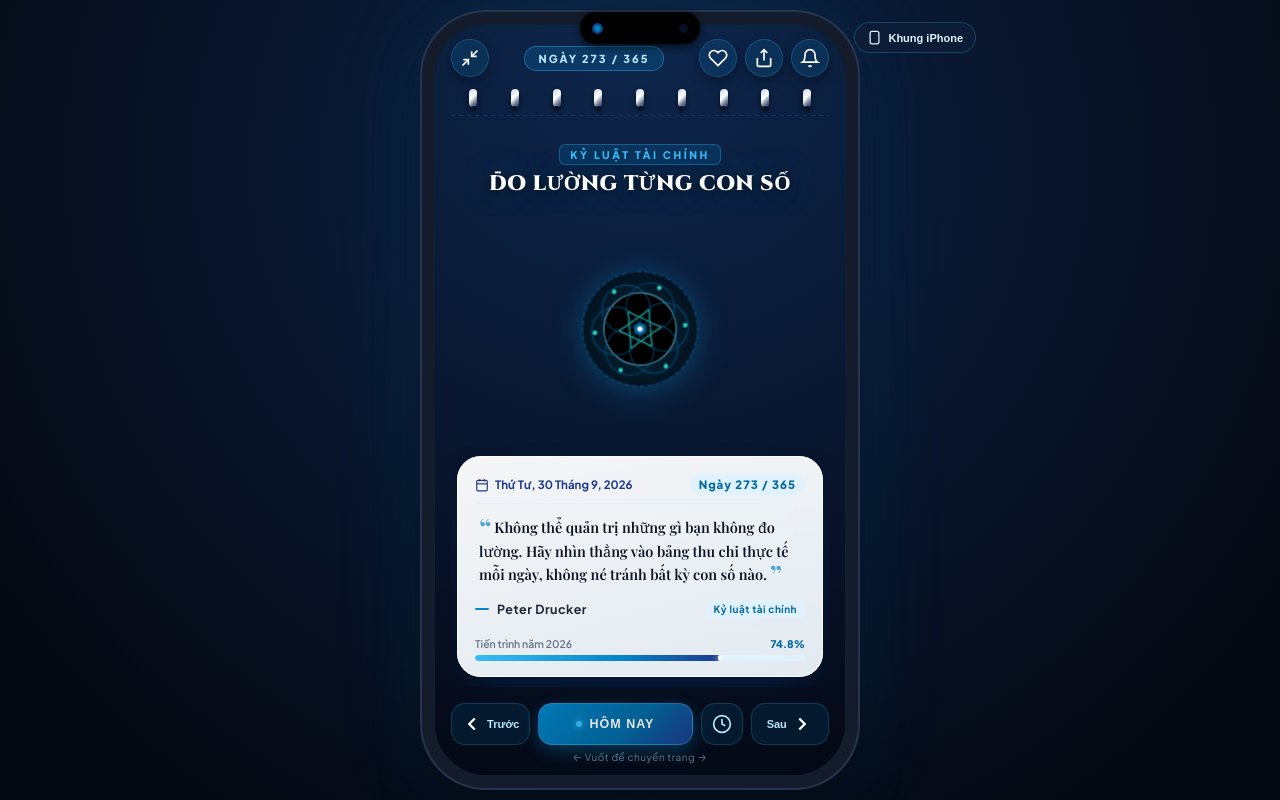
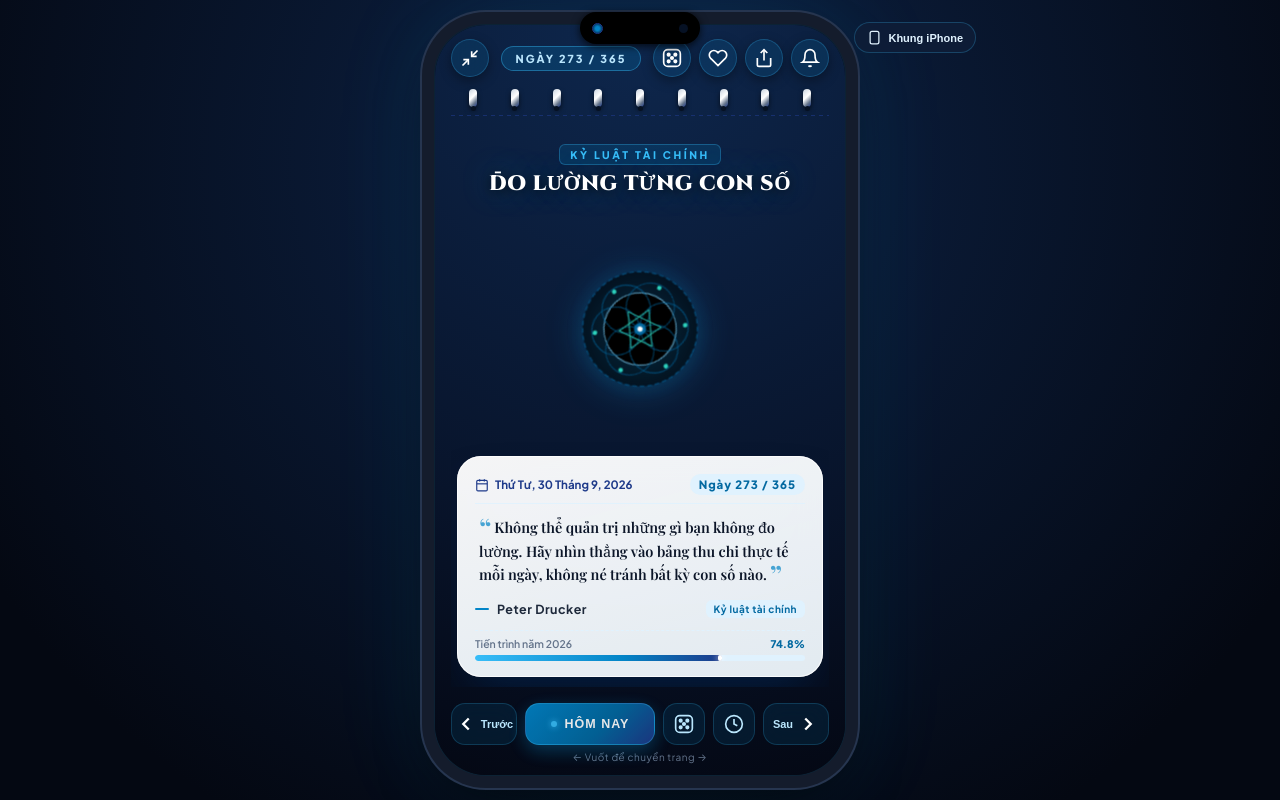
Before and after one commit to thang-vunam/mindset-calendar-365, a website: page index.html in a window 1280 px wide. Both pictures are taken after a click on the button 640 px from the left and 401 px from the top of the page. Drawn offline with nearby package versions, Linux system fonts and the light colour scheme; a web font is replaced by a local one.

Commit message:
Add Random Quote feature for Web App and Scriptable iOS widget (index.html)

```diff
--- a/index.html
+++ b/index.html
@@ -23,7 +23,7 @@
   <link rel="preconnect" href="https://fonts.gstatic.com" crossorigin>
   <link href="https://fonts.googleapis.com/css2?family=Plus+Jakarta+Sans:ital,wght@0,300;0,400;0,500;0,600;0,700;0,800;1,400;1,600&family=Playfair+Display:ital,wght@0,600;0,700;0,900;1,600&family=Cinzel:wght@600;700;900&display=swap" rel="stylesheet">
 
-  <link rel="stylesheet" href="css/style.css?v=9">
+  <link rel="stylesheet" href="css/style.css?v=10">
 </head>
 <body class="theme-ambient">
 
@@ -131,9 +131,13 @@
             <span id="widget-progress-percent" class="stat-value">74.2%</span>
           </div>
           <div class="stat-pill">
-            <span class="stat-label">Chủ đề hôm nay:</span>
+            <span class="stat-label">Chủ đề:</span>
             <span id="widget-category-label" class="stat-value highlight">Tư duy Khắc kỷ</span>
           </div>
+          <button id="btn-widget-random" class="stat-pill clickable-pill" title="Lật câu trích dẫn ngẫu nhiên" aria-label="Ngẫu nhiên">
+            <span class="stat-icon">🎲</span>
+            <span class="stat-label">Ngẫu nhiên</span>
+          </button>
         </div>
 
       </section>
@@ -154,6 +158,16 @@
           </div>
 
           <div class="top-actions-cluster">
+            <button id="btn-random-quote" class="icon-round-btn glass-btn" title="Khám phá câu trích dẫn ngẫu nhiên (hoặc phím R)" aria-label="Ngẫu nhiên">
+              <svg width="20" height="20" viewBox="0 0 24 24" fill="none" stroke="currentColor" stroke-width="2" stroke-linecap="round" stroke-linejoin="round">
+                <rect x="2" y="2" width="20" height="20" rx="5"></rect>
+                <circle cx="8" cy="8" r="1.5" fill="currentColor"></circle>
+                <circle cx="16" cy="8" r="1.5" fill="currentColor"></circle>
+                <circle cx="12" cy="12" r="1.5" fill="currentColor"></circle>
+                <circle cx="8" cy="16" r="1.5" fill="currentColor"></circle>
+                <circle cx="16" cy="16" r="1.5" fill="currentColor"></circle>
+              </svg>
+            </button>
             <button id="btn-favorite" class="icon-round-btn glass-btn" title="Lưu câu trích dẫn này" aria-label="Yêu thích">
               <svg id="favorite-heart-icon" width="20" height="20" viewBox="0 0 24 24" fill="none" stroke="currentColor" stroke-width="2"><path d="M20.84 4.61a5.5 5.5 0 0 0-7.78 0L12 5.67l-1.06-1.06a5.5 5.5 0 0 0-7.78 7.78l1.06 1.06L12 21.23l7.78-7.78 1.06-1.06a5.5 5.5 0 0 0 0-7.78z"></path></svg>
             </button>
@@ -264,6 +278,18 @@
               <span class="today-text">HÔM NAY</span>
             </button>
 
+            <!-- Random Quote Button -->
+            <button id="btn-random-nav" class="icon-nav-btn" title="Khám phá câu ngẫu nhiên (hoặc phím R)" aria-label="Ngẫu nhiên">
+              <svg width="20" height="20" viewBox="0 0 24 24" fill="none" stroke="currentColor" stroke-width="2" stroke-linecap="round" stroke-linejoin="round">
+                <rect x="2" y="2" width="20" height="20" rx="5"></rect>
+                <circle cx="8" cy="8" r="1.5" fill="currentColor"></circle>
+                <circle cx="16" cy="8" r="1.5" fill="currentColor"></circle>
+                <circle cx="12" cy="12" r="1.5" fill="currentColor"></circle>
+                <circle cx="8" cy="16" r="1.5" fill="currentColor"></circle>
+                <circle cx="16" cy="16" r="1.5" fill="currentColor"></circle>
+              </svg>
+            </button>
+
             <!-- Direct Day Picker Modal Opener -->
             <button id="btn-open-picker" class="icon-nav-btn" title="Chọn ngày trong năm (1 - 365)" aria-label="Chọn ngày">
               <svg width="20" height="20" viewBox="0 0 24 24" fill="none" stroke="currentColor" stroke-width="2"><circle cx="12" cy="12" r="10"></circle><polyline points="12 6 12 12 16 14"></polyline></svg>
@@ -321,6 +347,7 @@
             <div class="picker-quick-tags">
               <button class="quick-jump-chip" data-jump="1">Ngày đầu năm</button>
               <button class="quick-jump-chip" data-jump="today">Hôm nay</button>
+              <button class="quick-jump-chip highlight-chip" data-jump="random">🎲 Ngẫu nhiên</button>
               <button class="quick-jump-chip" data-jump="100">Ngày 100</button>
               <button class="quick-jump-chip" data-jump="200">Ngày 200</button>
               <button class="quick-jump-chip" data-jump="365">Ngày cuối năm</button>
@@ -409,6 +436,6 @@
     </div><!-- /app-container -->
   </div><!-- /device-wrapper -->
 
-  <script src="js/app.js?v=9"></script>
+  <script src="js/app.js?v=10"></script>
 </body>
 </html>
```
